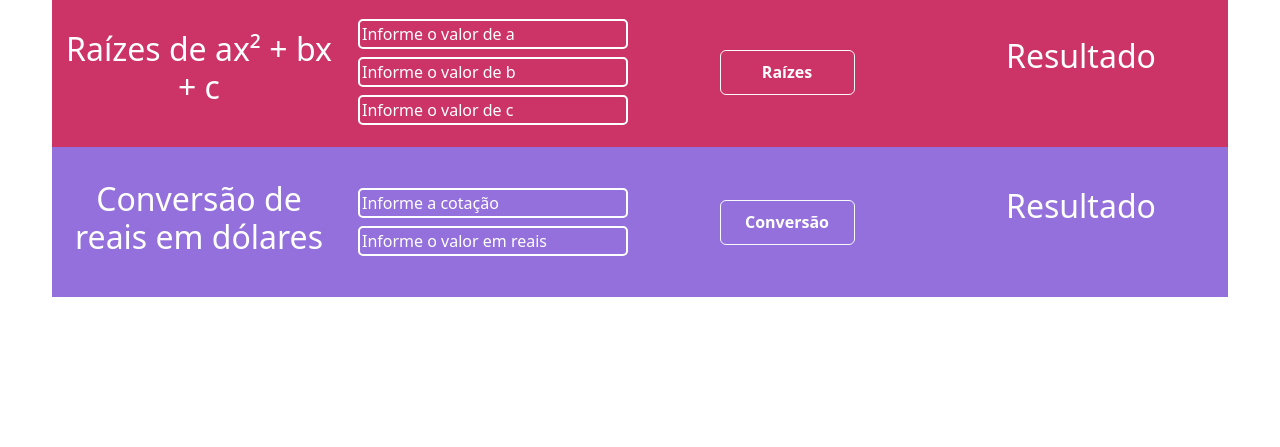
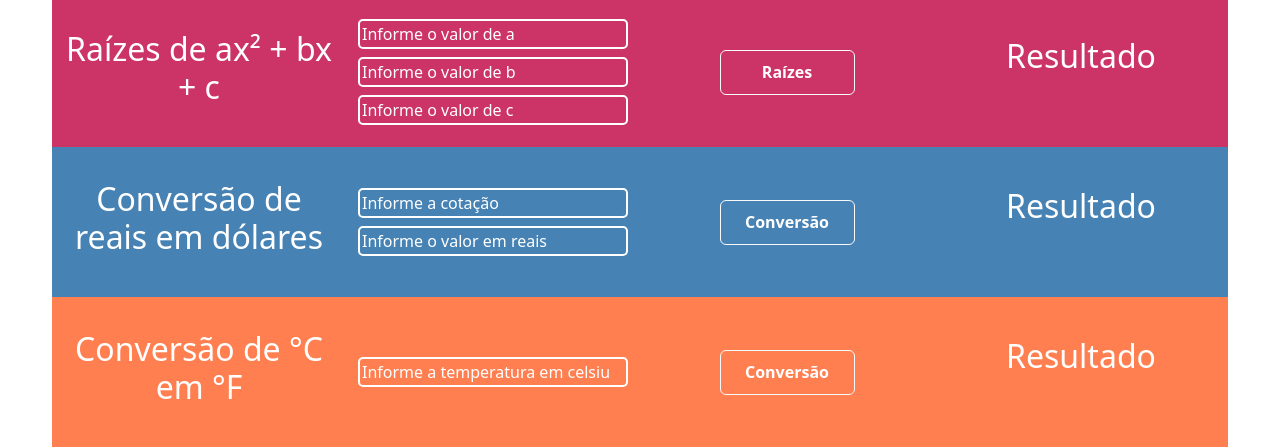
Before and after one commit to marianaarodrigues/input-functions, a plain HTML site: page index.html in a window 1280 px wide. Shown: the part 691-1138 px from the top of the page. Before the commit the page ends 988 px from the top, so only its background shows below. Drawn offline with nearby package versions, Linux system fonts and the light colour scheme.

Commit message:
continuação

```diff
--- a/css/style.css
+++ b/css/style.css
@@ -188,7 +188,7 @@ main {
 }
 
 .moedas {
-    background-color: #9370DB;
+    background-color: #4682B4;
     color: #FFF;
 }
 
@@ -200,7 +200,7 @@ main {
 #reais {
     border-radius: 5px;
     border: 2px solid #FFF;
-    background-color: #9370DB;
+    background-color: #4682B4;
     color: #FFF;
 }
 
@@ -219,5 +219,38 @@ main {
 
 .moedas button:hover {
     background-color: #FFF;
-    color: #9370DB;
+    color: #4682B4;
 }
+
+.temperatura {
+    background-color: #FF7F50;
+    color: #FFF;
+}
+
+.temperatura div {
+    height: 150px;
+}
+
+#celsius {
+    border-radius: 5px;
+    border: 2px solid #FFF;
+    background-color: #FF7F50;
+    color: #FFF;
+}
+
+#celsius::placeholder {
+    opacity: 1;
+    color: #FFF;
+}
+
+.temperatura button {
+    font-weight: 600;
+    color: #FFF;
+    width: 50%;
+    height: 30%;
+}
+
+.temperatura button:hover {
+    background-color: #FFF;
+    color: #FF7F50;
+}
--- a/index.html
+++ b/index.html
@@ -132,6 +132,24 @@
             </div>
         </div>
 
+        <div class="row temperatura">
+            <div class="col-sm-3 d-flex flex-column align-items-center justify-content-center">
+                <h2 class="text-center">Conversão de °C em °F</h2>
+            </div>
+            <div class="col-sm-3 d-flex flex-column align-items-center justify-content-center">
+                <input class="my-1 w-100" type="number" id="celsius" placeholder="Informe a temperatura em celsius">
+            </div>
+            <div class="col-sm-3 d-flex flex-column align-items-center justify-content-center">
+                <button type="button" class="btn btn-outline-light" onclick="celsfahr()">
+                    Conversão
+                </button>
+            </div>
+            <div class="col-sm-3 d-flex flex-column align-items-center justify-content-center">
+                <p class="resultado align-self-center">Resultado</p>
+                <p class="valor align-self-center" id="celsiusfahr"></p>
+            </div>
+        </div>
+
     </main>
     <script src="https://cdn.jsdelivr.net/npm/bootstrap@5.3.0-alpha3/dist/js/bootstrap.bundle.min.js"
         integrity="sha384-ENjdO4Dr2bkBIFxQpeoTz1HIcje39Wm4jDKdf19U8gI4ddQ3GYNS7NTKfAdVQSZe"
--- a/js/script.js
+++ b/js/script.js
@@ -41,5 +41,11 @@ function realemdolar() {
     let cotacao = parseFloat(document.getElementById('cotacao').value)
     let real = parseFloat(document.getElementById('reais').value)
     let dolar = real / cotacao
-    document.getElementById('realdolar').innerHTML = resultado
+    document.getElementById('realdolar').innerHTML = dolar
 }
+
+function celsfahr() {
+    let celsius = parseFloat(document.getElementById('celsius').value)
+    let fahrenheit = 1.8 * celsius + 32
+    document.getElementById('celsiusfahr').innerHTML = fahrenheit
+}
```
